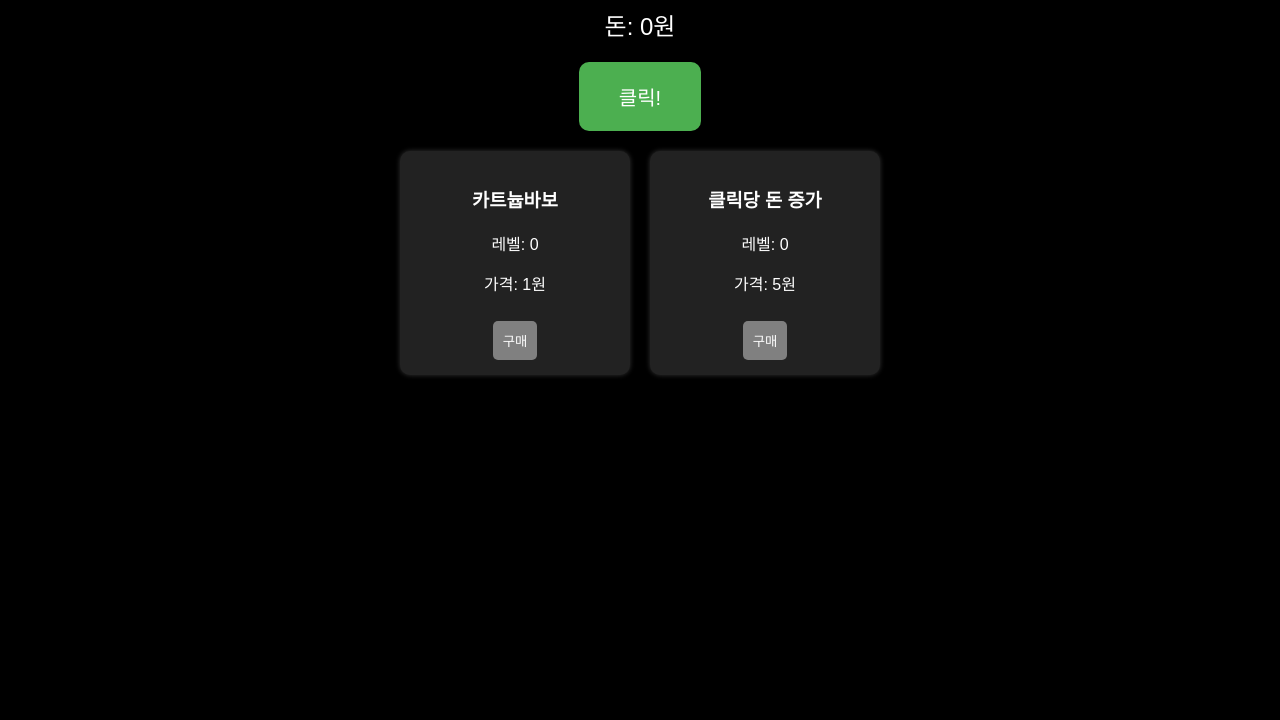
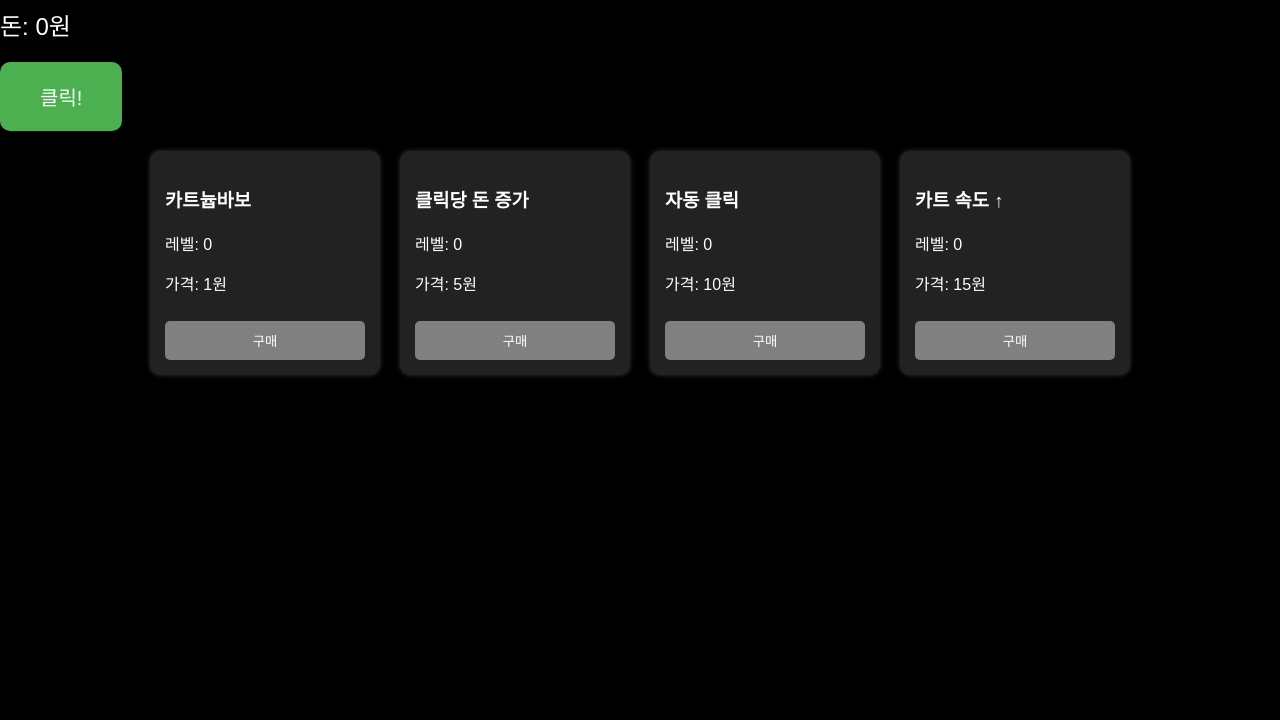
Before and after one commit to Poka192/my-site, a plain HTML site: page index.html in a window 1280 px wide. Shown: the part 80-800 px from the top of the page. Drawn offline with Linux system fonts and the light colour scheme.

Commit message:
Update index.html

```diff
--- a/index.html
+++ b/index.html
@@ -4,223 +4,195 @@
 <meta charset="UTF-8">
 <title>클릭 게임 + 카트늅바보</title>
 <style>
-  body {
-    font-family: sans-serif;
-    background: #000;
-    color: white;
-    text-align: center;
-    margin: 0;
-    padding: 0;
-    overflow: hidden;
-  }
-  h1 {
-    margin-top: 20px;
-    position: relative;
-    z-index: 10;
-  }
-  #money {
-    font-size: 24px;
-    margin-bottom: 20px;
-    position: relative;
-    z-index: 10;
-  }
-  #click-btn {
-    font-size: 20px;
-    padding: 20px 40px;
-    cursor: pointer;
-    background: #4CAF50;
-    color: white;
-    border: none;
-    border-radius: 10px;
-    transition: background 0.2s;
-    position: relative;
-    z-index: 10;
-  }
-  #click-btn:hover {
-    background: #45a049;
-  }
-  .shop {
-    margin-top: 20px;
-    display: flex;
-    justify-content: center;
-    gap: 20px;
-    position: relative;
-    z-index: 10;
-  }
-  .item {
-    background: #222;
-    padding: 15px;
-    border-radius: 10px;
-    box-shadow: 0 0 5px rgba(255,255,255,0.2);
-    width: 200px;
-  }
-  .item button {
-    padding: 10px;
-    border: none;
-    border-radius: 5px;
-    background: #2196F3;
-    color: white;
-    cursor: pointer;
-    margin-top: 10px;
-  }
-  .item button:disabled {
-    background: gray;
-    cursor: not-allowed;
-  }
-  canvas {
-    position: fixed;
-    top: 0;
-    left: 0;
-    z-index: -1; /* 배경 뒤로 보내기 */
-  }
+  body{font-family:sans-serif;background:#000;color:white;margin:0;padding:0;overflow:hidden;}
+  h1{margin-top:20px;position:relative;z-index:10;}
+  #money{font-size:24px;margin-bottom:20px;position:relative;z-index:10;}
+  #click-btn{font-size:20px;padding:20px 40px;background:#4CAF50;color:white;border:none;border-radius:10px;transition:background .2s;cursor:pointer;position:relative;z-index:10;}
+  #click-btn:hover{background:#45a049;}
+  .shop{margin-top:20px;display:flex;justify-content:center;gap:20px;position:relative;z-index:10;}
+  .item{background:#222;padding:15px;border-radius:10px;box-shadow:0 0 5px rgba(255,255,255,.2);width:200px;text-align:left;}
+  .item button{padding:10px;border:none;border-radius:5px;background:#2196F3;color:white;cursor:pointer;margin-top:10px;width:100%;}
+  .item button:disabled{background:gray;cursor:not-allowed;}
+  canvas{position:fixed;top:0;left:0;z-index:-1;}
 </style>
 </head>
+
 <body>
 <h1>클릭 게임</h1>
 <div id="money">돈: 0원</div>
 <button id="click-btn">클릭!</button>
 
-  <div class="shop">
-    <div class="item">
-      <h3>카트늅바보</h3>
-      <p id="kart-lv">레벨: 0</p>
-      <p id="kart-cost">가격: 1원</p>
-      <button id="buy-kart">구매</button>
-    </div>
-    <div class="item">
-      <h3>클릭당 돈 증가</h3>
-      <p id="click-lv">레벨: 0</p>
-      <p id="click-cost">가격: 5원</p>
-      <button id="buy-click">구매</button>
-    </div>
-  </div>
+<!-- 상점은 JS에서 동적으로 생성됩니다. -->
+<div class="shop" id="shop"></div>
 
 <canvas id="kartCanvas"></canvas>
 
 <script>
-  let money = 0;
-  let clickValue = 1;
+/* ==================== 1. 게임 상태 ==================== */
+let money      = 0;          // 현재 보유 돈
+let clickValue = 1;          // 한 번 클릭으로 얻는 금액
 
-  // 카트늅바보 업그레이드
-  let kartLevel = 0;
-  let kartCost = 1;
+/* ==================== 2. 상점 아이템 정의 ==================== */
+/* id: 내부 식별자, name: 표시 이름, level/ cost: 상태,
+   effect: 구매 시 실행할 함수(레벨이 올라갈 때마다 호출됨) */
+const shopItems = [
+  {
+    id: 'kart',
+    name: '카트늅바보',
+    level: 0,
+    baseCost: 1,
+    getCost() { return this.baseCost * Math.pow(2, this.level); },
+    effect(level) {
+      // 새 카트를 한 개 생성
+      createKart();
+    }
+  },
 
-  // 클릭당 돈 증가 업그레이드
-  let clickLevel = 0;
-  let clickCost = 5;
+  {
+    id: 'click',
+    name: '클릭당 돈 증가',
+    level: 0,
+    baseCost: 5,
+    getCost() { return this.baseCost * Math.pow(2, this.level); },
+    effect(level) {
+      clickValue = level + 1;          // 레벨이 올라가면 클릭값이 +1
+    }
+  },
 
-  const moneyDisplay = document.getElementById("money");
-  const clickBtn = document.getElementById("click-btn");
-  const kartLvDisplay = document.getElementById("kart-lv");
-  const kartCostDisplay = document.getElementById("kart-cost");
-  const clickLvDisplay = document.getElementById("click-lv");
-  const clickCostDisplay = document.getElementById("click-cost");
+  /* ---------- 신규 아이템 예시 ---------- */
+  {
+    id: 'auto',
+    name: '자동 클릭',
+    level: 0,
+    baseCost: 10,
+    getCost() { return this.baseCost * Math.pow(2, this.level); },
+    effect(level) {
+      // 첫 번째 구매 시 타이머를 한 번만 세팅
+      if (level === 1) {
+        setInterval(() => { money += clickValue; updateDisplay(); }, 1000);
+      }
+    }
+  },
 
-  const buyKartBtn = document.getElementById("buy-kart");
-  const buyClickBtn = document.getElementById("buy-click");
+  {
+    id: 'speed',
+    name: '카트 속도 ↑',
+    level: 0,
+    baseCost: 15,
+    getCost() { return this.baseCost * Math.pow(2, this.level); },
+    effect(level) {
+      // 모든 카트의 dx/dy 를 1.1배씩 증가
+      kartList.forEach(k => {
+        k.dx *= 1.1;
+        k.dy *= 1.1;
+      });
+    }
+  }
+];
 
-  // 캔버스 설정
-  const canvas = document.getElementById("kartCanvas");
-  const ctx = canvas.getContext("2d");
-  let W = window.innerWidth;
-  let H = window.innerHeight;
-  canvas.width = W;
-  canvas.height = H;
+/* ==================== 3. 상점 UI 렌더링 ==================== */
+const shopDiv = document.getElementById('shop');
 
-  window.addEventListener("resize", () => {
-    W = window.innerWidth;
-    H = window.innerHeight;
-    canvas.width = W;
-    canvas.height = H;
+function renderShop() {
+  shopDiv.innerHTML = '';            // 초기화
+  shopItems.forEach(item => {
+    const el = document.createElement('div');
+    el.className = 'item';
+
+    el.innerHTML = `
+      <h3>${item.name}</h3>
+      <p id="${item.id}-lv">레벨: ${item.level}</p>
+      <p id="${item.id}-cost">가격: ${item.getCost()}원</p>
+      <button id="buy-${item.id}">구매</button>
+    `;
+
+    shopDiv.appendChild(el);
+
+    // 버튼 이벤트 연결
+    const btn = document.getElementById(`buy-${item.id}`);
+    btn.addEventListener('click', () => {
+      if (money >= item.getCost()) {
+        money -= item.getCost();
+        item.level++;
+        item.effect(item.level);   // 레벨이 올라갈 때마다 effect 실행
+        updateDisplay();           // UI 갱신
+      }
+    });
+  });
+}
+
+/* ==================== 4. 화면 업데이트 함수 ==================== */
+function updateDisplay() {
+  document.getElementById('money').textContent = `돈: ${money}원`;
+
+  shopItems.forEach(item => {
+    const lvEl   = document.getElementById(`${item.id}-lv`);
+    const costEl = document.getElementById(`${item.id}-cost`);
+    const btn    = document.getElementById(`buy-${item.id}`);
+
+    if (lvEl)   lvEl.textContent   = `레벨: ${item.level}`;
+    if (costEl) costEl.textContent = `가격: ${item.getCost()}원`;
+    if (btn)    btn.disabled      = money < item.getCost();
+  });
+}
+
+/* ==================== 5. 카트 움직임 로직 ==================== */
+let kartList = [];
+const canvas   = document.getElementById('kartCanvas');
+const ctx      = canvas.getContext('2d');
+let W = window.innerWidth, H = window.innerHeight;
+canvas.width = W; canvas.height = H;
+
+window.addEventListener('resize', () => {
+  W = window.innerWidth; H = window.innerHeight;
+  canvas.width = W; canvas.height = H;
 });
 
-  // 카트늅 객체 배열
-  let kartList = [];
-
 function createKart() {
-    let speed = Math.random() * 2 + 1;
+  const speed = Math.random() * 2 + 1;
   kartList.push({
     x: Math.random() * W,
     y: Math.random() * H,
-      dx: (Math.random() < 0.5 ? -1 : 1) * speed,
-      dy: (Math.random() < 0.5 ? -1 : 1) * speed,
+    dx: (Math.random() < .5 ? -1 : 1) * speed,
+    dy: (Math.random() < .5 ? -1 : 1) * speed,
     color: randomColor()
   });
 }
 
 function randomColor() {
-    return `hsl(${Math.random()*360}, 100%, 50%)`;
+  return `hsl(${Math.random()*360},100%,50%)`;
 }
 
-  function updateDisplay() {
-    moneyDisplay.textContent = `돈: ${money}원`;
-    kartLvDisplay.textContent = `레벨: ${kartLevel}`;
-    kartCostDisplay.textContent = `가격: ${kartCost}원`;
-    clickLvDisplay.textContent = `레벨: ${clickLevel}`;
-    clickCostDisplay.textContent = `가격: ${clickCost}원`;
+function animate() {
+  ctx.clearRect(0,0,W,H);
+  ctx.font = "20px Arial";
+  ctx.textBaseline = 'top';
 
-    buyKartBtn.disabled = money < kartCost;
-    buyClickBtn.disabled = money < clickCost;
+  kartList.forEach(kart => {
+    kart.x += kart.dx;
+    kart.y += kart.dy;
+
+    // 벽에 부딪히면 반전 + 돈 증가
+    if (kart.x <= 0 || kart.x + 60 >= W) { kart.dx *= -1; money += shopItems.find(i=>i.id==='kart').level; }
+    if (kart.y <= 0 || kart.y + 20 >= H) { kart.dy *= -1; money += shopItems.find(i=>i.id==='kart').level; }
+
+    ctx.fillStyle = randomColor();
+    ctx.fillText('카트늅', kart.x, kart.y);
+  });
+
+  updateDisplay();          // 매 프레임마다 돈 업데이트
+  requestAnimationFrame(animate);
 }
 
-  clickBtn.addEventListener("click", () => {
+/* ==================== 6. 초기 실행 ==================== */
+document.getElementById('click-btn').addEventListener('click', () => {
   money += clickValue;
   updateDisplay();
 });
 
-  buyKartBtn.addEventListener("click", () => {
-    if (money >= kartCost) {
-      money -= kartCost;
-      kartLevel++;
-      kartCost *= 2; // 가격 2배씩
-      createKart();
-      updateDisplay();
-    }
-  });
-
-  buyClickBtn.addEventListener("click", () => {
-    if (money >= clickCost) {
-      money -= clickCost;
-      clickLevel++;
-      clickValue++;
-      clickCost *= 2; // 가격 2배씩
-      updateDisplay();
-    }
-  });
-
-  // 카트늅 움직임
-  function animate() {
-    ctx.clearRect(0, 0, W, H);
-    ctx.font = "20px Arial";
-    ctx.textBaseline = "top";
-
-    for (let kart of kartList) {
-      kart.x += kart.dx;
-      kart.y += kart.dy;
-
-      // 색 계속 바꾸기
-      kart.color = randomColor();
-
-      // 벽 부딪힘 체크
-      if (kart.x <= 0 || kart.x + 60 >= W) {
-        kart.dx *= -1;
-        money += kartLevel; // 업그레이드 레벨 비례 수익
-      }
-      if (kart.y <= 0 || kart.y + 20 >= H) {
-        kart.dy *= -1;
-        money += kartLevel;
-      }
-
-      ctx.fillStyle = kart.color;
-      ctx.fillText("카트늅", kart.x, kart.y);
-    }
-
-    updateDisplay();
-    requestAnimationFrame(animate);
-  }
-
-  animate();
-  updateDisplay();
+renderShop();     // 상점 UI 생성
+updateDisplay();  // 한 번만 호출해 초기값 표시
+animate();        // 애니메이션 시작
 </script>
 </body>
 </html>
```
Lines whose indentation alone changed are shown as unchanged.
